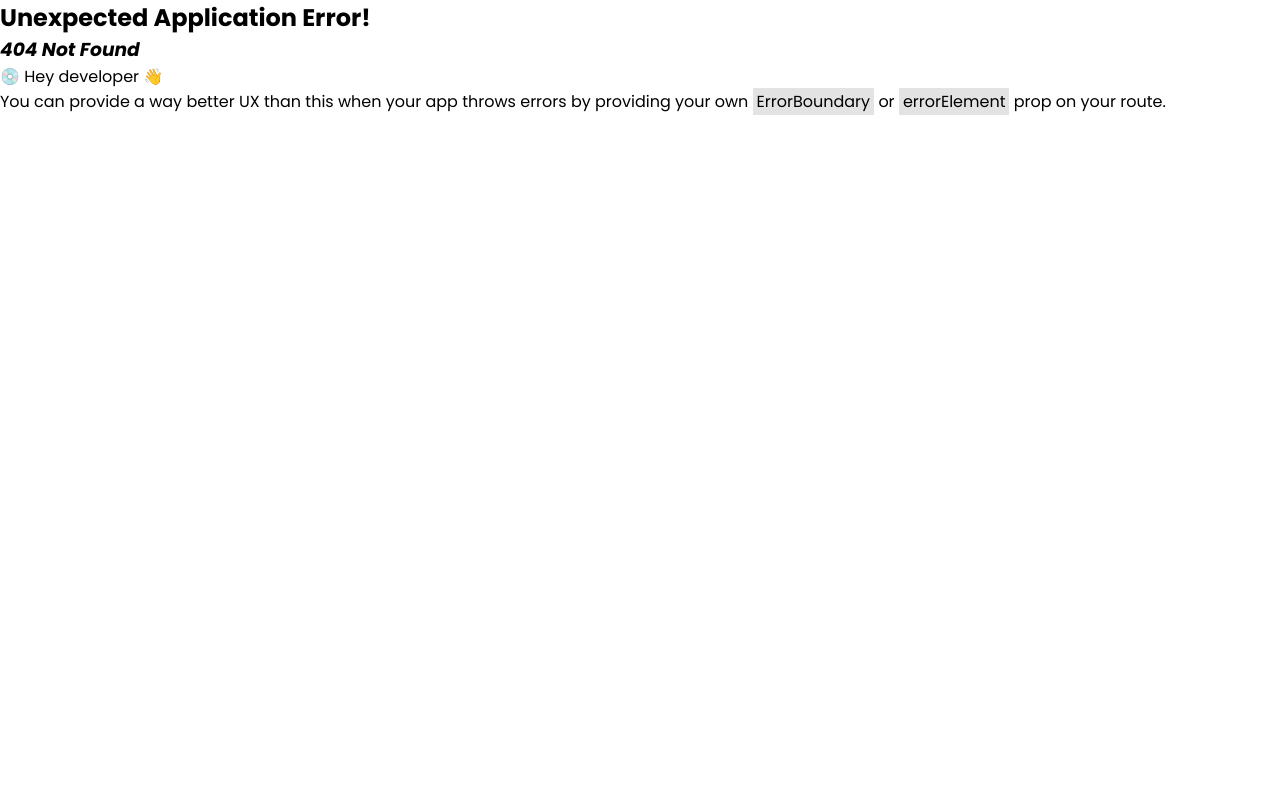
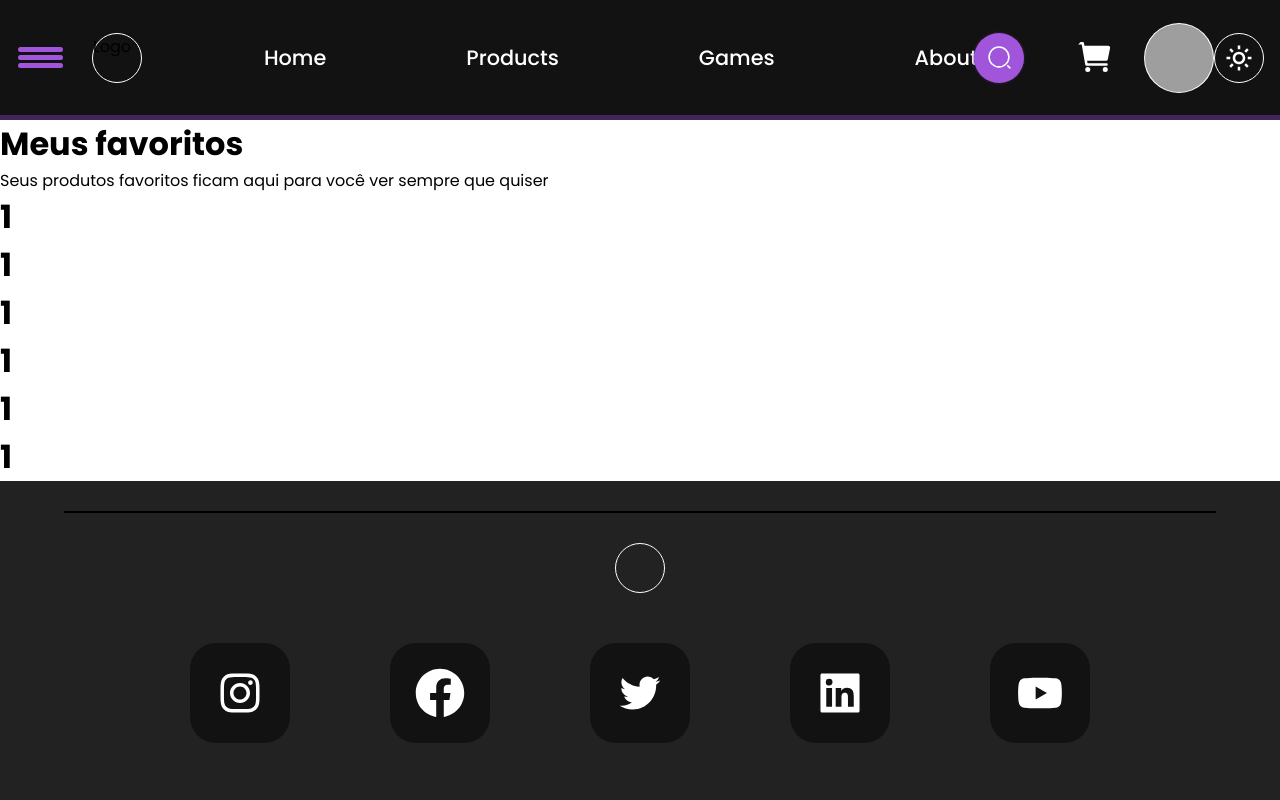
Before and after one commit to uBrunoow/sa-senai-smarid2, a React (Vite) app in the folder client/: page /lista-de-desejos in a window 1280 px wide. Before the commit this address had no page. Shown: the top 800 px of the page. Built offline with nearby package versions, Linux system fonts and the light colour scheme; grey boxes are pictures that could not be loaded.

Commit message:
[ ADD ] animação na página de login

```diff
--- a/client/src/main.tsx
+++ b/client/src/main.tsx
@@ -6,6 +6,7 @@ import { createBrowserRouter, RouterProvider } from 'react-router-dom'
 
 import Initialpage from './routes/pages/Initial-page'
 import Login from './routes/pages/Login'
+import Desejos from './routes/pages/Desejos'
 
 const router = createBrowserRouter([
   {
@@ -21,6 +22,10 @@ const router = createBrowserRouter([
     path: 'login',
     element: <Login/>
   },
+  {
+    path: 'lista-de-desejos',
+    element: <Desejos/>
+  },
 ])
 
 ReactDOM.createRoot(document.getElementById('root') as HTMLElement).render(
--- /dev/null
+++ b/client/src/routes/pages/Desejos.tsx
@@ -0,0 +1,32 @@
+import F1 from "./components/Favorito/favorito";
+import Navbar_logado from "./components/Navbar-logado/Navbar_logado";
+import Footer from "./components/Footer/footer";
+
+export default function Desejos() {
+    return (
+        <div>
+            <Navbar_logado />
+            <main className="favoritos">
+                <div className="favoritos-content">
+                    <div className="titulo-favoritos">
+                        {/* coracao */}
+                        <h1>Meus favoritos</h1>
+                    </div>
+                    <div className="description-favoritos">
+                        <p className="favoritos-text">
+                            Seus produtos favoritos ficam aqui para você ver
+                            sempre que quiser
+                        </p>
+                    </div>
+                    <F1 />
+                    <F1 />
+                    <F1 />
+                    <F1 />
+                    <F1 />
+                    <F1 />
+                </div>
+            </main>
+            <Footer />
+        </div>
+    );
+}
--- a/client/src/routes/pages/Login.tsx
+++ b/client/src/routes/pages/Login.tsx
@@ -1,9 +1,8 @@
-import '../sass/login.sass'
-import '../css/login.css'
-// import '../ts/app'
+import "../sass/login.sass";
+import "../css/login.css";
 
-import LostOnline from '/src/assets/IMG/lost-online.svg'
-import Programming from  '/src/assets/IMG/programming.svg'
+import LostOnline from "/src/assets/IMG/lost-online.svg";
+import Programming from "/src/assets/IMG/programming.svg";
 
 import { BsFillPersonFill } from "react-icons/bs";
 import { IoLockClosed } from "react-icons/io5";
@@ -15,11 +14,36 @@ import { AiOutlineGoogle } from "react-icons/ai";
 import { IoMail } from "react-icons/io5";
 import { IoMdFingerPrint } from "react-icons/io";
 import { AiFillEye } from "react-icons/ai";
+import { useHref } from "react-router-dom";
+import { useRef , useEffect } from "react";
 
 
 export default function Login() {
+    const sign_in_btn = useRef(null);
+    const sign_up_btn = useRef(null);
+    const containerRef = useRef(null);
+
+    useEffect(() => {
+        if (sign_up_btn.current && sign_in_btn.current && containerRef.current) {
+            const sign_in = sign_in_btn.current as HTMLDivElement
+            const sign_up = sign_up_btn.current as HTMLDivElement
+            const container = containerRef.current as HTMLDivElement
+
+            sign_up.addEventListener("click", () => {
+                container.classList.add("sign-up-mode");
+            });
+
+            sign_in.addEventListener("click", () => {
+                container.classList.remove("sign-up-mode");
+            });
+        }
+
+    }, [])
+
+
+
     return (
-        <div className="f-container">
+        <div className="f-container" ref={containerRef}>
             <div className="forms-container">
                 <div className="signin-signup">
                     <form action="" method="post" className="sign-in-form">
@@ -27,8 +51,8 @@ export default function Login() {
                         <div className="lines">
                             <div className="nome-completo">
                                 <div className="input-box">
-                                    <BsFillPersonFill className='icon'/>
-                                  <input type="text" required/>
+                                    <BsFillPersonFill className="icon" />
+                                    <input type="text" required />
                                     <label>Nome Completo</label>
                                 </div>
                             </div>
@@ -36,30 +60,36 @@ export default function Login() {
                         <div className="lines">
                             <div className="nome-completo">
                                 <div className="input-box">
-                                    <IoLockClosed className='icon'/>
-                                  <input type="password" required/>
+                                    <IoLockClosed className="icon" />
+                                    <input type="password" required />
                                     <label>Senha</label>
                                 </div>
                             </div>
                         </div>
-                    <input type="submit" value="Entrar" className="buttn solid"/>
+                        <input
+                            type="submit"
+                            value="Entrar"
+                            className="buttn solid"
+                        />
 
-                    <p className="social-text">Entrar com as redes sociais:</p>
+                        <p className="social-text">
+                            Entrar com as redes sociais:
+                        </p>
                         <div className="social-media">
                             <a href="#" className="social-icon">
-                            <AiOutlineInstagram className="fas fa-instagram"/>
+                                <AiOutlineInstagram className="fas fa-instagram" />
                             </a>
                             <a href="#" className="social-icon">
-                            <AiOutlineTwitter className="fas fa-twitter"/>
+                                <AiOutlineTwitter className="fas fa-twitter" />
                             </a>
                             <a href="#" className="social-icon">
-                            <FaFacebook className="fas fa-facebook-fa"/>
+                                <FaFacebook className="fas fa-facebook-fa" />
                             </a>
                             <a href="#" className="social-icon">
-                            <AiOutlineGoogle className="fas fa-google"/>
+                                <AiOutlineGoogle className="fas fa-google" />
                             </a>
                             <a href="#" className="social-icon">
-                            <AiFillLinkedin className="fas fa-linkedin-in"/>
+                                <AiFillLinkedin className="fas fa-linkedin-in" />
                             </a>
                         </div>
                     </form>
@@ -69,8 +99,8 @@ export default function Login() {
                         <div className="lines">
                             <div className="nome-completo">
                                 <div className="input-box">
-                                  <BsFillPersonFill className='icon'/>
-                                  <input type="text" required/>
+                                    <BsFillPersonFill className="icon" />
+                                    <input type="text" required />
                                     <label>Nome Completo</label>
                                 </div>
                             </div>
@@ -78,8 +108,8 @@ export default function Login() {
                         <div className="lines">
                             <div className="nome-completo">
                                 <div className="input-box">
-                                    <IoMail className="icon"/>
-                                  <input type="email" required/>
+                                    <IoMail className="icon" />
+                                    <input type="email" required />
                                     <label>Email</label>
                                 </div>
                             </div>
@@ -87,8 +117,8 @@ export default function Login() {
                         <div className="lines">
                             <div className="nome-completo">
                                 <div className="input-box">
-                                    <IoMdFingerPrint className="icon"/>
-                                  <input type="email" required/>
+                                    <IoMdFingerPrint className="icon" />
+                                    <input type="email" required />
                                     <label>CPF</label>
                                 </div>
                             </div>
@@ -96,8 +126,12 @@ export default function Login() {
                         <div className="lines">
                             <div className="nome-completo">
                                 <div className="input-box">
-                                  <AiFillEye className="icon" id="eyes"/>
-                                    <input type="password" required id="password"/>
+                                    <AiFillEye className="icon" id="eyes" />
+                                    <input
+                                        type="password"
+                                        required
+                                        id="password"
+                                    />
                                     <label>Senha</label>
                                 </div>
                             </div>
@@ -105,33 +139,39 @@ export default function Login() {
                         <div className="lines">
                             <div className="nome-completo">
                                 <div className="input-box">
-                                  <IoLockClosed className='icon'/>
-                                  <input type="password" required/>
+                                    <IoLockClosed className="icon" />
+                                    <input type="password" required />
                                     <label>Confirmar Senha</label>
                                 </div>
                             </div>
                         </div>
                         <label htmlFor="botao-register">
-                            <input type="submit" value="Entrar" className="buttn solid" id="botao-register"/>
+                            <input
+                                type="submit"
+                                value="Entrar"
+                                className="buttn solid"
+                                id="botao-register"
+                            />
                         </label>
 
-
-                    <p className="social-text">Entrar com as redes sociais:</p>
+                        <p className="social-text">
+                            Entrar com as redes sociais:
+                        </p>
                         <div className="social-media">
                             <a href="#" className="social-icon">
-                            <AiOutlineInstagram className="fas fa-instagram"/>
+                                <AiOutlineInstagram className="fas fa-instagram" />
                             </a>
                             <a href="#" className="social-icon">
-                            <AiOutlineTwitter className="fas fa-twitter"/>
+                                <AiOutlineTwitter className="fas fa-twitter" />
                             </a>
                             <a href="#" className="social-icon">
-                            <FaFacebook className="fas fa-facebook-fa"/>
+                                <FaFacebook className="fas fa-facebook-fa" />
                             </a>
                             <a href="#" className="social-icon">
-                            <AiOutlineGoogle className="fas fa-google"/>
+                                <AiOutlineGoogle className="fas fa-google" />
                             </a>
                             <a href="#" className="social-icon">
-                            <AiFillLinkedin className="fas fa-linkedin-in"/>
+                                <AiFillLinkedin className="fas fa-linkedin-in" />
                             </a>
                         </div>
                     </form>
@@ -140,26 +180,45 @@ export default function Login() {
             <div className="panels-container">
                 <div className="panel left-panel">
                     <div className="content">
-                    <h3>
-                        Novo por aqui ?
-                    </h3>
-                    <p>A VirtualSkins é uma e-commerce especializada em vendas de Óculos Virtuais onde o cliente pode personalizar o seu VR da forma de desejar. Esta é uma empresa onde você consegue expressar sua criatividade com as skins dos seus VRs e mostrar para seus amigos o seu lindo óculos. </p>
-                    <button className="buttn transparent" id="sign-up-btn">Registre-se</button>
+                        <h3>Novo por aqui ?</h3>
+                        <p>
+                            A VirtualSkins é uma e-commerce especializada em
+                            vendas de Óculos Virtuais onde o cliente pode
+                            personalizar o seu VR da forma de desejar. Esta é
+                            uma empresa onde você consegue expressar sua
+                            criatividade com as skins dos seus VRs e mostrar
+                            para seus amigos o seu lindo óculos.{" "}
+                        </p>
+                        <button
+                            className="buttn transparent"
+                            id="sign-up-btn"
+                            ref={sign_up_btn}
+                        >
+                            Registre-se
+                        </button>
                     </div>
-                <img src={LostOnline} className="image" alt=""/>
+                    <img src={LostOnline} className="image" alt="" />
                 </div>
 
                 <div className="panel right-panel">
                     <div className="content">
-                    <h3>
-                        Já tem conta conosco ?
-                    </h3>
-                    <p>É muito bom te ver aqui de novo, faça seu login e veja as novidades que estão te esperando, corre antes que acabem as promoções.</p>
-                    <button className="buttn transparent" id="sign-in-btn">Login</button>
+                        <h3>Já tem conta conosco ?</h3>
+                        <p>
+                            É muito bom te ver aqui de novo, faça seu login e
+                            veja as novidades que estão te esperando, corre
+                            antes que acabem as promoções.
+                        </p>
+                        <button className="buttn transparent" id="sign-in-btn" ref={sign_in_btn}>
+                            Login
+                        </button>
                     </div>
-                <img src={Programming} className="image less-height" alt=""/>
+                    <img
+                        src={Programming}
+                        className="image less-height"
+                        alt=""
+                    />
                 </div>
             </div>
         </div>
-    )
+    );
 }
--- /dev/null
+++ b/client/src/routes/pages/components/Favorito/favorito.tsx
@@ -0,0 +1,5 @@
+export default function Favorito1() {
+    return (
+        <h1>1</h1>
+    )
+}
```
Also changed, not shown: client/src/routes/pages/components/Favorito/favorito.sass (added). Lines whose indentation alone changed are shown as unchanged.
